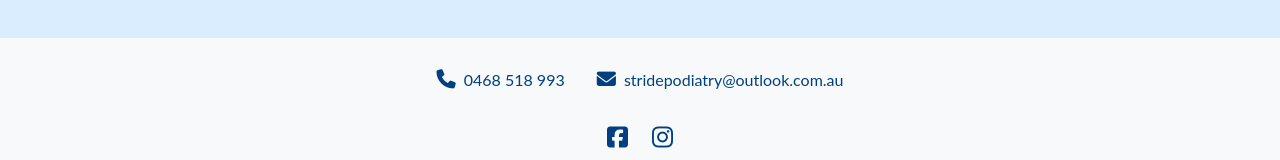
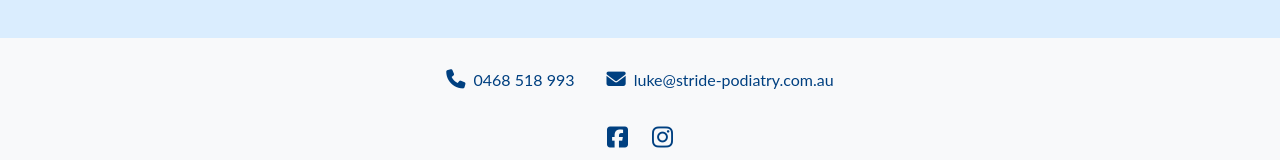
Before and after one commit to Looch8/stride-podiatry, a React (Vite) app: page /#/booking in a window 1280 px wide. Shown: the part 1081-1241 px from the top of the page. Built offline with nearby package versions, Linux system fonts and the light colour scheme.

Commit message:
updated email address

```diff
--- a/src/components/Footer.jsx
+++ b/src/components/Footer.jsx
@@ -13,12 +13,12 @@ const Footer = () => {
 						<span>0468 518 993</span>
 					</a>
 					<a
-						href="mailto:stridepodiatry@outlook.com.au"
+						href="mailto:luke@stride-podiatry.com.au"
 						className="contact-link"
 						d
 					>
 						<i className="fas fa-envelope"></i>
-						<span>stridepodiatry@outlook.com.au</span>
+						<span>luke@stride-podiatry.com.au</span>
 					</a>
 				</div>
 
--- a/src/pages/Contact.jsx
+++ b/src/pages/Contact.jsx
@@ -85,8 +85,8 @@ const Contact = () => {
 									<span className="icon">📧</span>
 									<div className="contact-details">
 										<strong>Email us</strong>
-										<a href="mailto:stridepodiatry@outlook.com.au">
-											stridepodiatry@outlook.com.au
+										<a href="mailto:luke@stride-podiatry.com.au">
+											luke@stride-podiatry.com.au
 										</a>
 									</div>
 								</div>
--- a/src/pages/Home.jsx
+++ b/src/pages/Home.jsx
@@ -91,8 +91,8 @@ const Home = () => {
 							</p>
 							<p>
 								📧 <strong>Email:</strong>{' '}
-								<a href="mailto:stridepodiatry@outlook.com.au">
-									stridepodiatry@outlook.com.au
+								<a href="mailto:luke@stride-podiatry.com.au">
+									luke@stride-podiatry.com.au
 								</a>
 							</p>
 						</div>
```
